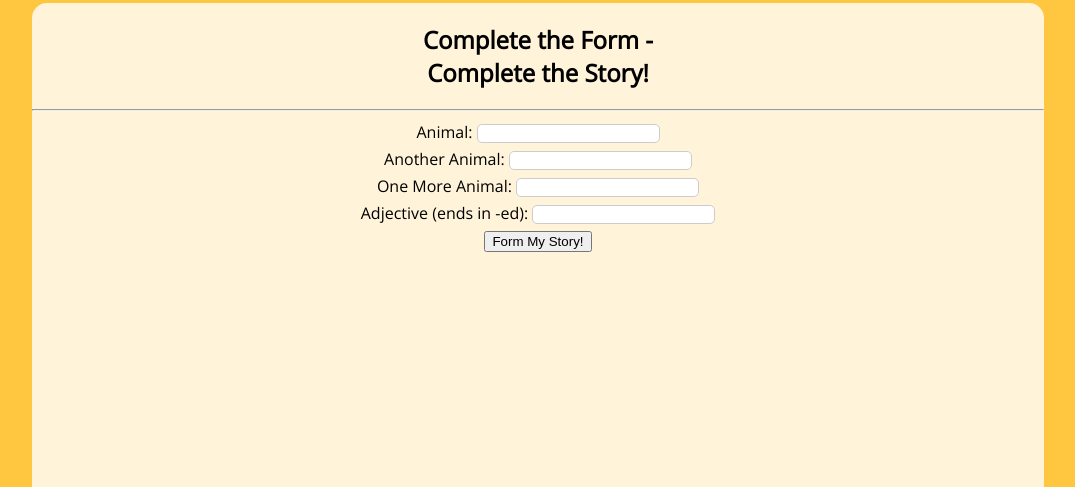
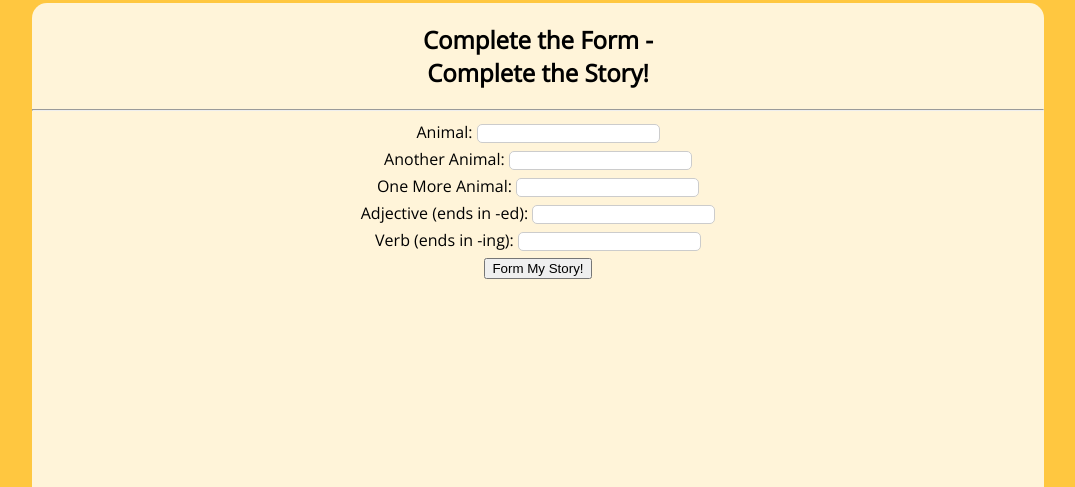
Before and after one commit to DanielDeanGithub/form-a-story, a plain HTML site: page index.html in a window 1280 px wide. Shown: the part 313-800 px from the top of the page, without its empty margins (102-1177 px from the left). Drawn offline with nearby package versions, Linux system fonts and the light colour scheme.

Commit message:
Add new required text input and label for 'verb-1'

```diff
--- a/index.html
+++ b/index.html
@@ -24,6 +24,8 @@
         <input type="text" name="animal-3" id="animal-3" required><br>
         <label for="adj-1">Adjective (ends in -ed):</label>
         <input type="text" name="adj-1" id="adj-1" required><br>
+        <label for="verb-1">Verb (ends in -ing):</label>
+        <input type="text" name="verb-1" id="verb-1" required><br>
 
         <input type="submit" value="Form My Story!">
       </form>
```
